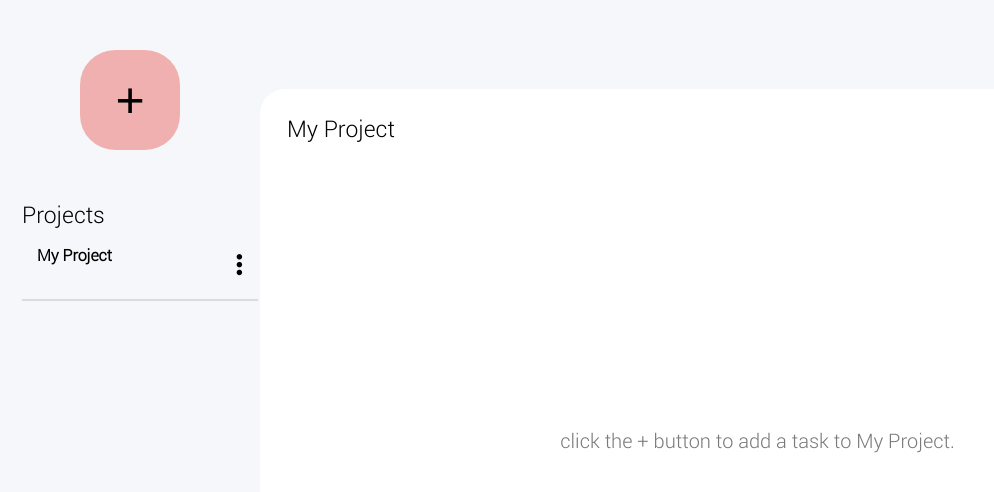
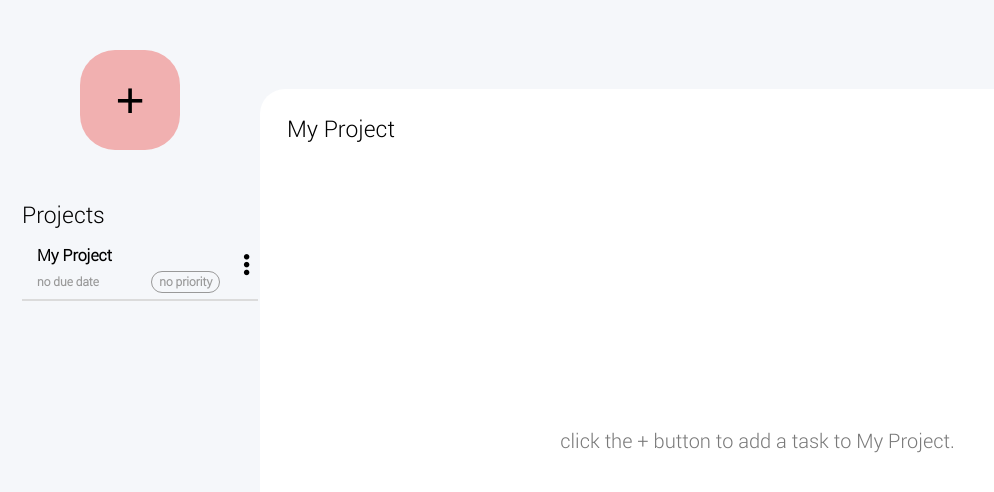
Before and after one commit to lukespicknall/todo-list, a website built with webpack: page src/template.html in a window 1280 px wide. Shown: the whole page, without its empty margins (0-994 px from the left). Built offline with nearby package versions, Linux system fonts and the light colour scheme.

Commit message:
create placeholder content for project priority and fue date if none is given. this keep project display looking neat and consitent. tweak priority cell style. create more style on optionsBox and include icons for edit/delete/complete w/ colorings.

```diff
--- a/src/modules/ui.js
+++ b/src/modules/ui.js
@@ -101,40 +101,52 @@ const load = () => {
         projectTable.appendChild(projectRow); // add that tr to projectTable in libTable
 
         // CREATE NEW TABLE CELLS FOR project DATA
-        const projectCell = document.createElement('div');
-        const dueCell = document.createElement('div');
-        const priorityCell = document.createElement('div');
+        const projectTitleCell = document.createElement('div');
+        const projectDueCell = document.createElement('div');
+        const projectPriorityCell = document.createElement('div');
 
         // ASSIGN CELL CLASS NAMES
-        projectCell.className = 'project-cell';
-        dueCell.className = 'due-cell';
-        priorityCell.className = 'priority-cell';
+        projectTitleCell.className = 'project-title-cell';
+        projectDueCell.className = 'project-due-cell';
+        projectPriorityCell.className = 'project-priority-cell';
 
         // ASSIGN CELL DATA FROM project DATA
-        projectCell.textContent = projectList[i].title;
-        dueCell.textContent = projectList[i].due;
-        priorityCell.textContent = projectList[i].priority;
-
-        if (priorityCell.textContent === 'low') {
-          priorityCell.classList.add('project-low');
-          priorityCell.style.border = '1px solid black';
-        } else if (priorityCell.textContent === 'medium') {
-          priorityCell.classList.add("project-medium");
-          priorityCell.style.border = '1px solid black';
-        } else if (priorityCell.textContent === 'high') {
-          priorityCell.classList.add("project-high");
-          priorityCell.style.border = '1px solid black';
+        projectTitleCell.textContent = projectList[i].title;
+        projectDueCell.textContent = projectList[i].due;
+        // IF PROJECT HAS NO due DATA, SET PLACEHOLDER TEXT/STYLE
+        if (projectList[i].due === undefined || projectList[i].due === '') {
+          projectDueCell.textContent = 'no due date';
+          projectDueCell.classList.add('project-dueless');
+        }
+        projectPriorityCell.textContent = projectList[i].priority;
+        // IF PROJECT HAS NO priority DATA SET PLACEHOLDER TEXT/STYLE
+        if (projectList[i].priority === undefined) {
+          projectPriorityCell.textContent = 'no priority';
+          projectPriorityCell.classList.add('project-priorityless');
+        }
+        if (projectPriorityCell.textContent === 'low') {
+          projectPriorityCell.classList.add('project-low');
+        } else if (projectPriorityCell.textContent === 'medium') {
+          projectPriorityCell.classList.add('project-medium');
+        } else if (projectPriorityCell.textContent === 'high') {
+          projectPriorityCell.classList.add('project-high');
         }
 
+        // CREATE OPTIONS CONTAINER DIV
         const projectOptions = document.createElement('div');
         projectOptions.classList.add('project-options');
         projectOptions.setAttribute('data-id', [i]);
+        // PULL font-awesome MENU ICON
         const projectOptionsIcon = document.createElement('i');
         projectOptionsIcon.classList.add('fa', 'fa-solid', 'fa-ellipsis-vertical');
         projectOptions.appendChild(projectOptionsIcon);
+        // CREATE POPOUT CONTAINER FOR OPTIONS BUTTONS
         const projectOptionsBox = document.createElement('div');
         projectOptionsBox.classList.add('project-options-box');
         projectOptionsBox.setAttribute('data-id', [i]);
+        // WHEN MENU CLICKED, DETERMINE IF AN OPTIONSBOX IS ALREADY PRESENT
+        // IF TRUE, SET SELECTING STATE TO TRUE, APPEND A BOX TO THIS OPTIONS DIV TO SEE OPTIONS
+        // SET CURRENT PROJECT TO THIS PROJECT AND DISPLAY THE TASKS OF THIS PROJECT
         projectOptions.addEventListener('mouseup', () => {
           console.log(projectOptions.children.length);
           if (projectOptions.children.length < 2) {
@@ -146,35 +158,45 @@ const load = () => {
         });
 
         // CREATE CELLS FOR UI BUTTONS ON ROW FOR project OBJ UPDATING
-        const editCell = document.createElement('div'); //
-        const deleteCell = document.createElement('div'); //
-        const completeCell = document.createElement('div'); //
+        const projectEditCell = document.createElement('div'); //
+        const projectDeleteCell = document.createElement('div'); //
+        const projectCompleteCell = document.createElement('div'); //
 
         // ASSIGN UI CELL CLASSNAMES
-        editCell.className = 'edit-cell';
-        deleteCell.className = 'delete-cell';
-        completeCell.className = 'complete-cell'; //
+        projectEditCell.className = 'project-edit-cell';
+        projectDeleteCell.className = 'project-delete-cell';
+        projectCompleteCell.className = 'project-complete-cell'; //
 
-        // CREATE UI BUTTONS FOR project UPDATES, ASSIGN CLASS, APPEND TO UI CELL
+        // CREATE UI BUTTONS FOR project UPDATES, ASSIGN CLASS,
+        // APPEND fontAwesome ICONS TO BUTTONS, APPEND BUTTON TO UI CELL
         const projEditBtn = document.createElement('button');
-        projEditBtn.className = 'edit-btn';
+        projEditBtn.className = 'project-edit-btn';
         projEditBtn.innerHTML = 'edit';
-        editCell.appendChild(projEditBtn);
+        const projEditIcon = document.createElement('i');
+        projEditIcon.classList.add('fa', 'fa-regular', 'fa-pen-to-square');
+        projEditBtn.appendChild(projEditIcon);
+        projectEditCell.appendChild(projEditBtn);
         const projDeleteBtn = document.createElement('button');
-        projDeleteBtn.className = 'delete-btn';
+        projDeleteBtn.className = 'project-delete-btn';
         projDeleteBtn.innerHTML = 'delete';
-        deleteCell.appendChild(projDeleteBtn);
+        const projDeleteIcon = document.createElement('i');
+        projDeleteIcon.classList.add('fa', 'fa-regular', 'fa-trash-can');
+        projDeleteBtn.appendChild(projDeleteIcon);
+        projectDeleteCell.appendChild(projDeleteBtn);
         const projCompleteBtn = document.createElement('button');
-        projCompleteBtn.className = 'complete-btn';
+        projCompleteBtn.className = 'project-complete-btn';
         projCompleteBtn.innerHTML = 'complete';
-        completeCell.appendChild(projCompleteBtn);
+        const projCompleteIcon = document.createElement('i');
+        projCompleteIcon.classList.add('fa', 'fa-regular', 'fa-square-check');
+        projCompleteBtn.appendChild(projCompleteIcon);
+        projectCompleteCell.appendChild(projCompleteBtn);
 
-        projectOptionsBox.append(editCell, deleteCell, completeCell);
+        projectOptionsBox.append(projectEditCell, projectDeleteCell, projectCompleteCell);
 
         // APPEND CELLS TO THE project TROW
-        projectRow.appendChild(projectCell);
-        projectRow.appendChild(dueCell);
-        projectRow.appendChild(priorityCell);
+        projectRow.appendChild(projectTitleCell);
+        projectRow.appendChild(projectDueCell);
+        projectRow.appendChild(projectPriorityCell);
         projectRow.appendChild(projectOptions);
         // projectRow.appendChild(editCell);
         // projectRow.appendChild(deleteCell);
--- a/src/style.css
+++ b/src/style.css
@@ -7,6 +7,11 @@
   --my-white: #fff;
   --my-side: #f5f7fa;
   --my-module: #e9eaec;
+  --darker-grey: rgb(219, 219, 219);
+  --grey-font:rgb(153, 153, 153);
+  --warning-yellow: rgb(255, 234, 117);
+  --go-green: rgb(171, 235, 171);
+  --danger-red: rgb(255, 112, 112);
 }
 @font-face {
     font-family: 'Robots';
@@ -16,7 +21,8 @@
 #content {
   height: 100vh;
   width: 100vw;
-  font-family: Robots
+  font-family: Robots;
+  min-width: 760px;
 }
 
 #page-box {
@@ -137,20 +143,27 @@
   display: grid;
   position: relative;
   grid-template-rows: 1fr 1fr;
-  grid-template-columns: 10fr 6fr 3fr;
+  grid-template-columns: 10fr 6fr 2fr;
   grid-template-areas:
   'project-cell project-cell project-options'
   'project-due project-priority project-options ';
   /* background-color: var(--my-module); */
-  border-bottom: 2px solid rgb(219, 219, 219);
+  border-bottom: 2px solid var(--darker-grey);
   /* border-radius: 25px; */
+  column-gap: 15px;
 }
 
+
 .project-row:hover {
-  background-color: rgb(219, 219, 219);
+  background-color: var(--darker-grey);
 }
 
-.project-cell {
+.selected-row {
+  background-color: var(--darker-grey);
+}
+
+
+.project-title-cell {
   grid-area: project-cell;
   display: flex;
   align-items: center;
@@ -158,34 +171,48 @@
   margin: 15px 0 0 15px
 }
 
-.due-cell {
+.project-due-cell {
   display: flex;
   align-items: center;
   grid-area: project-due;
   padding: 2px 0 2px 15px
 }
 
-.priority-cell{
+.project-dueless {
+  color: var(--grey-font);
+  font-weight:bold;
+  font-size: 12px;
+}
+
+.project-priority-cell{
   grid-area: project-priority;
   display: flex;
   align-items: center;
   justify-content: center;
   margin: 6px 0 6px 0;
-  font-weight:bold;
+  font-size: 14px;
+  font-weight:bolder;
   border-radius: 15px;
+  border: 1px solid black;
 }
 
 .project-low {
-  background-color: rgb(171, 235, 171);
+  background-color: var(--go-green);
 }
 
 .project-medium {
-  background-color: rgb(255, 230, 117)
+  background-color: var(--warning-yellow)
 }
 
 .project-high {
-  color: white;
-  background-color: rgb(255, 79, 79);
+  color: black;
+  background-color: var(--danger-red)
+}
+
+.project-priorityless {
+  font-size: 12px;
+  color: var(--grey-font);
+  border: solid 1px var(--grey-font)
 }
 
 .project-options {
@@ -213,13 +240,47 @@
 }
 
 .project-options-box {
+  z-index: 1;
   position: absolute;
-  border: 1px solid black;
+  display: flex;
+  flex-direction: column-reverse;
+  border: 1px solid var(--darker-grey);
   border-radius: 7px;
-  right: -65px;
+  right: -80px;
   background-color: var(--my-side);
+  padding: 7px;
+}
+
+.project-edit-btn,
+.project-delete-btn,
+.project-complete-btn {
   padding: 5px;
+  font-size: 15px;
+  width: 100%;
+  display:flex;
+  flex-direction: row-reverse;
+  justify-content: flex-end;
+  gap: 5px;
+  border-style: none;
+  border-bottom: solid 1px var(--darker-grey);
+  background-color: var(--my-side);
+  border-radius: 7px 7px 0 0;
+  align-items: center;
 }
+
+.project-edit-btn:hover {
+  background-color: var(--warning-yellow);
+    border-radius: 7px;
+}
+.project-delete-btn:hover {
+  background-color: var(--danger-red);
+    border-radius: 7px;
+}
+.project-complete-btn:hover {
+  background-color: var(--go-green);
+    border-radius: 7px;
+}
+
 
 /* MAIN TASK TABLE STYLE */
 #task-table-holder{
```
Also changed, not shown: dist/main.js.
